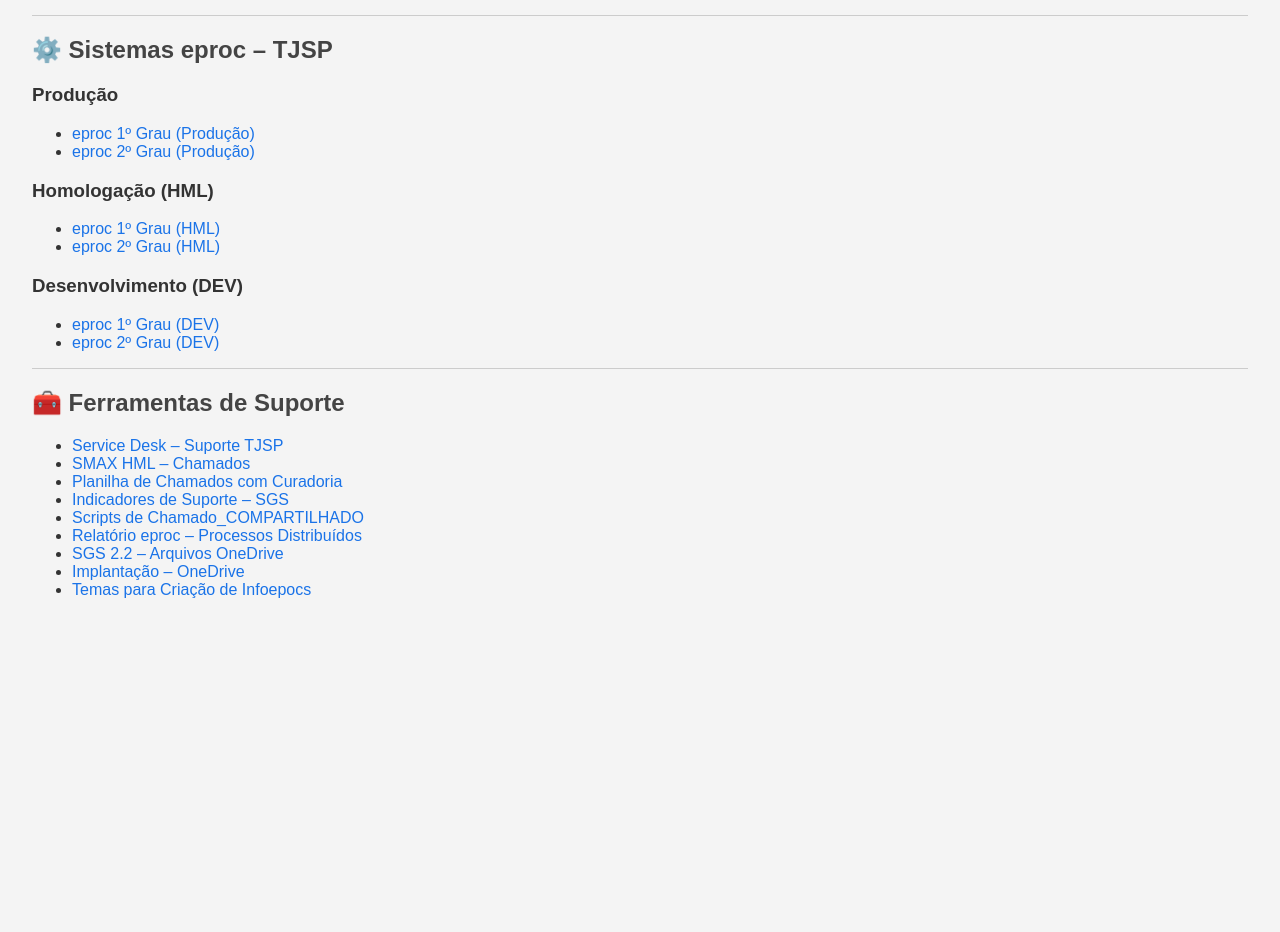
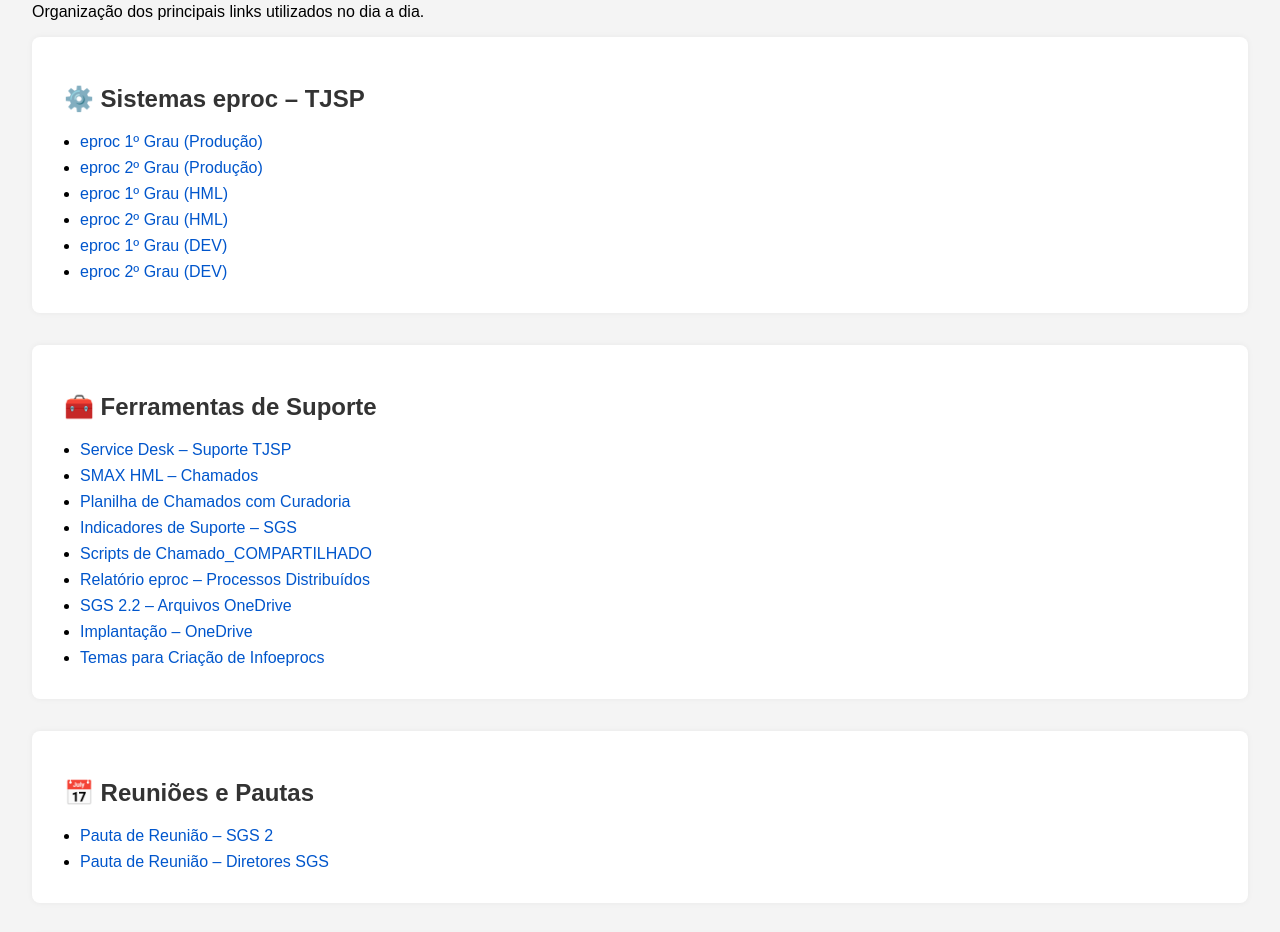
Before and after one commit to rafaelmotalima/links-uteis, a plain HTML site: page index.html in a window 1280 px wide. Shown: the part 110-1042 px from the top of the page. Before the commit the page ends 800 px from the top, so only its background shows below. Drawn offline with Linux system fonts and the light colour scheme.

Commit message:
Update index.html

```diff
--- a/index.html
+++ b/index.html
@@ -1,65 +1,108 @@
+
 <!DOCTYPE html>
 <html lang="pt-BR">
 <head>
-    <meta charset="UTF-8">
-    <meta name="viewport" content="width=device-width, initial-scale=1.0">
+  <meta charset="UTF-8" />
+  <meta name="viewport" content="width=device-width, initial-scale=1.0" />
   <title>Links Úteis – Rafael Mota</title>
   <style>
     body {
       font-family: Arial, sans-serif;
       background-color: #f4f4f4;
-            margin: 2rem;
+      margin: 0;
+      padding: 2rem;
+    }
+    h1 {
+      color: #222;
+    }
+    h2 {
+      margin-top: 2rem;
       color: #333;
     }
-        h1, h2 {
-            color: #444;
+    ul {
+      padding-left: 1rem;
+    }
+    li {
+      margin-bottom: 0.5rem;
     }
     a {
-            color: #1a73e8;
+      color: #0056cc;
       text-decoration: none;
     }
     a:hover {
       text-decoration: underline;
     }
-        hr {
-            border: 0;
-            height: 1px;
-            background: #ccc;
+    .section {
+      background: #fff;
+      padding: 1rem 2rem;
+      margin-bottom: 2rem;
+      border-radius: 8px;
+      box-shadow: 0 0 6px rgba(0, 0, 0, 0.05);
+    }
+    footer {
+      font-size: 0.9rem;
+      color: #777;
+      text-align: center;
     }
   </style>
 </head>
 <body>
-    <h1>📎 Repositório de Links Úteis – Rafael Mota</h1>
+  <h1>📌 Links Úteis – Rafael Mota</h1>
   <p>Organização dos principais links utilizados no dia a dia.</p>
-    <hr>
+
+  <div class="section">
     <h2>⚙️ Sistemas eproc – TJSP</h2>
-    <h3>Produção</h3>
     <ul>
-        <li><a href="#">eproc 1º Grau (Produção)</a></li>
-        <li><a href="#">eproc 2º Grau (Produção)</a></li>
+      <li><a href="https://eproc1g.tjsp.jus.br">eproc 1º Grau (Produção)</a></li>
+      <li><a href="https://eproc2g.tjsp.jus.br">eproc 2º Grau (Produção)</a></li>
+      <li><a href="https://eproc-1g-sp-hml.tjsp.jus.br">eproc 1º Grau (HML)</a></li>
+      <li><a href="https://eproc-2g-sp-hml.tjsp.jus.br">eproc 2º Grau (HML)</a></li>
+      <li><a href="https://eproc-1g-sp-dev.tjsp.jus.br">eproc 1º Grau (DEV)</a></li>
+      <li><a href="https://eproc-2g-sp-dev.tjsp.jus.br">eproc 2º Grau (DEV)</a></li>
     </ul>
-    <h3>Homologação (HML)</h3>
-    <ul>
-        <li><a href="#">eproc 1º Grau (HML)</a></li>
-        <li><a href="#">eproc 2º Grau (HML)</a></li>
-    </ul>
-    <h3>Desenvolvimento (DEV)</h3>
-    <ul>
-        <li><a href="#">eproc 1º Grau (DEV)</a></li>
-        <li><a href="#">eproc 2º Grau (DEV)</a></li>
-    </ul>
-    <hr>
+  </div>
+
+  <div class="section">
     <h2>🧰 Ferramentas de Suporte</h2>
     <ul>
-        <li><a href="#">Service Desk – Suporte TJSP</a></li>
-        <li><a href="#">SMAX HML – Chamados</a></li>
+      <li><a href="http://suporte.tjsp.jus.br/">Service Desk – Suporte TJSP</a></li>
+      <li><a href="https://br14-smax.saas.microfocus.com/saw/ess?TENANTID=390090556">SMAX HML – Chamados</a></li>
       <li><a href="#">Planilha de Chamados com Curadoria</a></li>
-        <li><a href="#">Indicadores de Suporte – SGS</a></li>
-        <li><a href="#">Scripts de Chamado_COMPARTILHADO</a></li>
-        <li><a href="#">Relatório eproc – Processos Distribuídos</a></li>
-        <li><a href="#">SGS 2.2 – Arquivos OneDrive</a></li>
-        <li><a href="#">Implantação – OneDrive</a></li>
-        <li><a href="#">Temas para Criação de Infoepocs</a></li>
+      <li><a href="https://www.tjsp.jus.br/reports/powerbi/Departamental/SGS/Indicadores%20Suporte-SGS">Indicadores de Suporte – SGS</a></li>
+      <li><a href="https://tjsp.sharepoint.com/teams/GRP_CoordenadoriadeGestodoSistemaeproc/Documentos%20Compartilhados/Forms/AllItems.aspx">Scripts de Chamado_COMPARTILHADO</a></li>
+      <li><a href="https://tjsp-my.sharepoint.com/personal/gpadua_tjsp_jus_br/_layouts/15/onedrive.aspx">Relatório eproc – Processos Distribuídos</a></li>
+      <li><a href="https://tjsp-my.sharepoint.com/personal/brunamg_tjsp_jus_br/_layouts/15/onedrive.aspx">SGS 2.2 – Arquivos OneDrive</a></li>
+      <li><a href="https://tjsp-my.sharepoint.com/personal/fsmartins_tjsp_jus_br/_layouts/15/onedrive.aspx?id=%2Fpersonal%2Ffsmartins%5Ftjsp%5Fjus%5Fbr%2FDocuments%2FAnexos%20%2D%20TJSP%2Feproc&e=5%3A2a093527e4c94408b628f6ae99fe3ff4&sharingv2=true&fromShare=true&at=9&clickparams=eyAiWC1BcHBOYW1lIiA6ICJNaWNyb3NvZnQgT3V0bG9vayIsICJYLUFwcFZlcnNpb24iIDogIjE2LjAuMTc5MjguMjA1MTIiLCAiT1MiIDogIldpbmRvd3MiIH0%3D&CID=b21097a1%2D70e5%2D8000%2Dd7b0%2De5bb3d621aee&cidOR=SPO&FolderCTID=0x0120002479926A17F88543939F56EFD25EEC4F&view=0.aspx">Implantação – OneDrive</a></li>
+      <li><a href="https://tjsp.sharepoint.com/:x:/r/teams/GRP_CoordenadoriadeGestodoSistemaeproc/_layouts/15/Doc.aspx">Temas para Criação de Infoeprocs</a></li>
     </ul>
+  </div>
+
+  <div class="section">
+    <h2>📅 Reuniões e Pautas</h2>
+    <ul>
+      <li><a href="https://tjsp.sharepoint.com/teams/GRP_SGS2/Lists/Pauta%20de%20Reunio%20SGS%202/AllItems.aspx">Pauta de Reunião – SGS 2</a></li>
+      <li><a href="https://tjsp.sharepoint.com/teams/GRP_GestoSGS/Lists/Pauta%20de%20Reunio%20SGS/AllItems.aspx">Pauta de Reunião – Diretores SGS</a></li>
+    </ul>
+  </div>
+
+  <div class="section">
+    <h2>📚 Conhecimento e Capacitação</h2>
+    <ul>
+      <li><a href="https://www.tjsp.jus.br/moodle">Portal EAD – Moodle TJSP</a></li>
+      <li><a href="https://tjscjusbr0.sharepoint.com/sites/EprocConhecimento">Base de Conhecimento eproc – TJSC</a></li>
+    </ul>
+  </div>
+
+  <div class="section">
+    <h2>🛠️ Outros Sistemas</h2>
+    <ul>
+      <li><a href="http://www.sajadm.tjsp.jus.br">SAJADM</a></li>
+      <li><a href="https://chatgpt.com/g/g-67e6b729db588191bb4ed1300f0dac66-eproc-sao-paulo">GPT David – eproc São Paulo</a></li>
+    </ul>
+  </div>
+
+  <footer>
+    <p>✍️ Atualizado por Rafael Mota – Abril/2025</p>
+  </footer>
 </body>
 </html>
```
Lines whose indentation alone changed are shown as unchanged.
